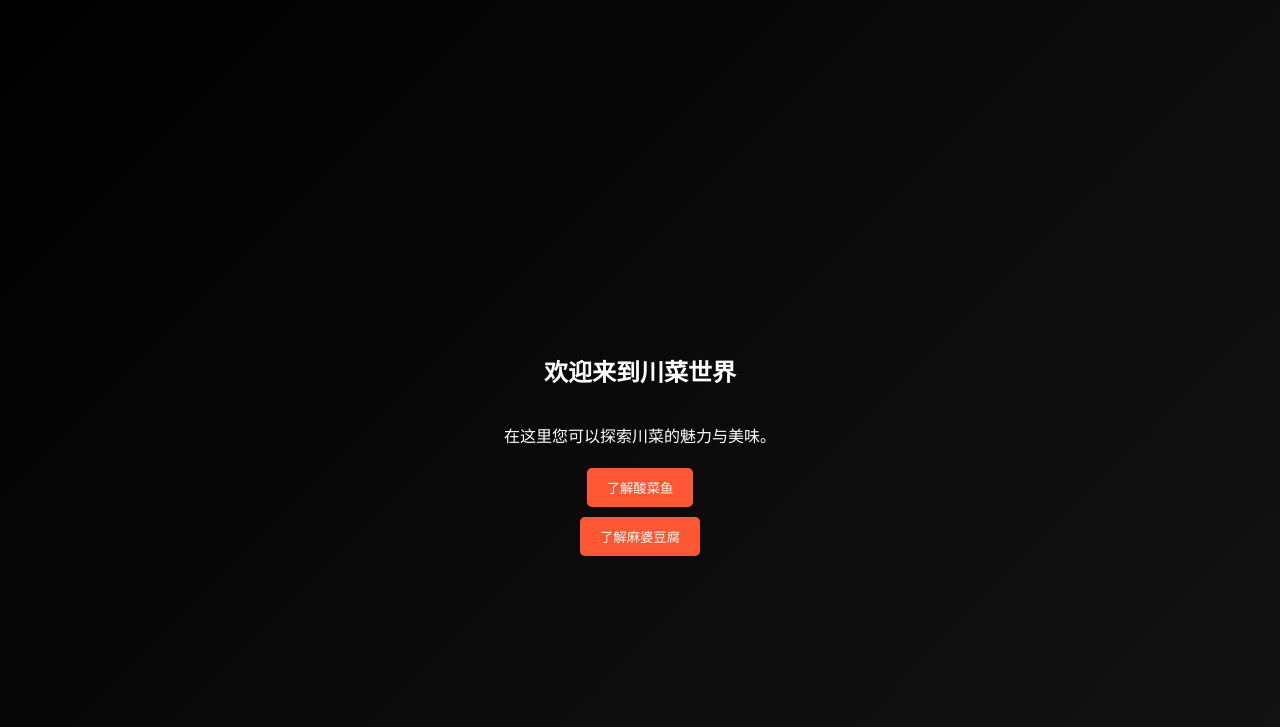
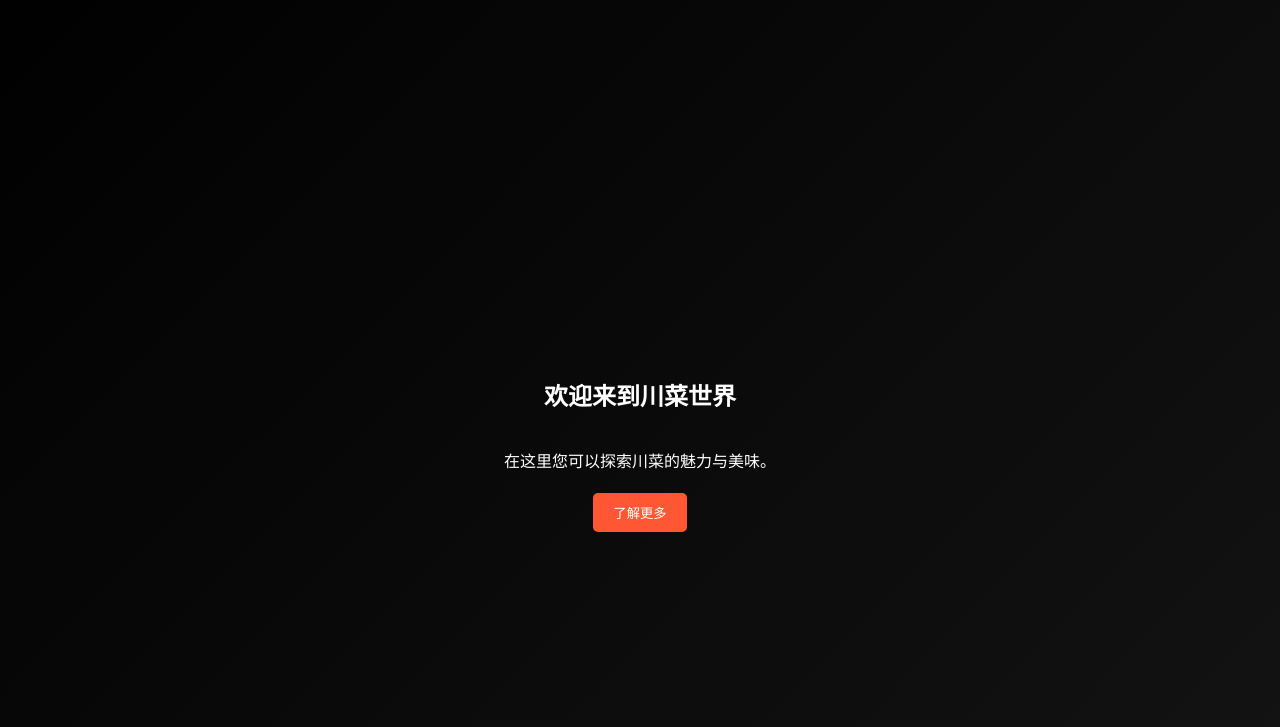
Before and after one commit to dwr2011/dwr2011.github.io, a plain HTML site: page index.html in a window 1280 px wide. Shown: the part 73-800 px from the top of the page. Drawn offline with Linux system fonts and the light colour scheme.

Commit message:
Update index.html

```diff
--- a/index.html
+++ b/index.html
@@ -142,8 +142,7 @@
       <h2>欢迎来到川菜世界</h2>
       <p>在这里您可以探索川菜的魅力与美味。</p>
       <!-- 跳转按钮 -->
-      <button class="menu-link" onclick="scrollToSection('about')">了解酸菜鱼</button>
-      <button class="menu-link" onclick="scrollToSection('mapo')">了解麻婆豆腐</button>
+      <button class="menu-link" onclick="scrollToSection('about')">了解更多</button>
     </section>
 
     <!-- 酸菜鱼介绍区域 -->
```
